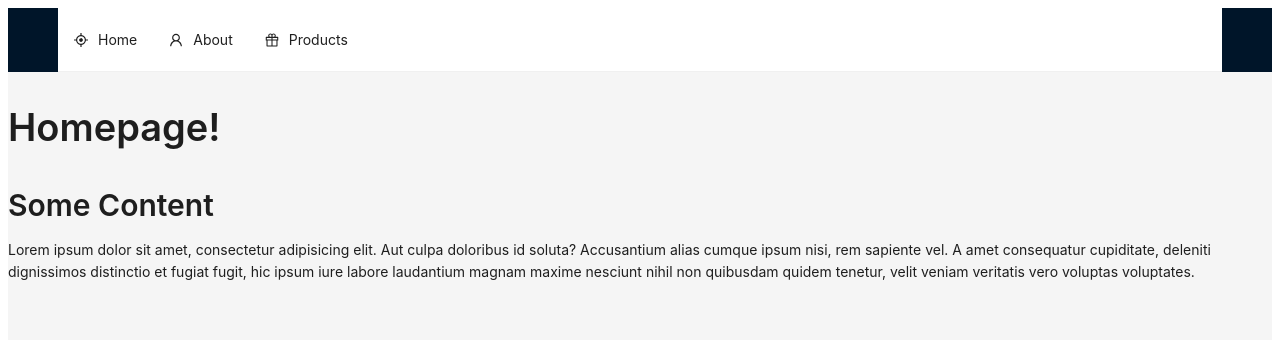
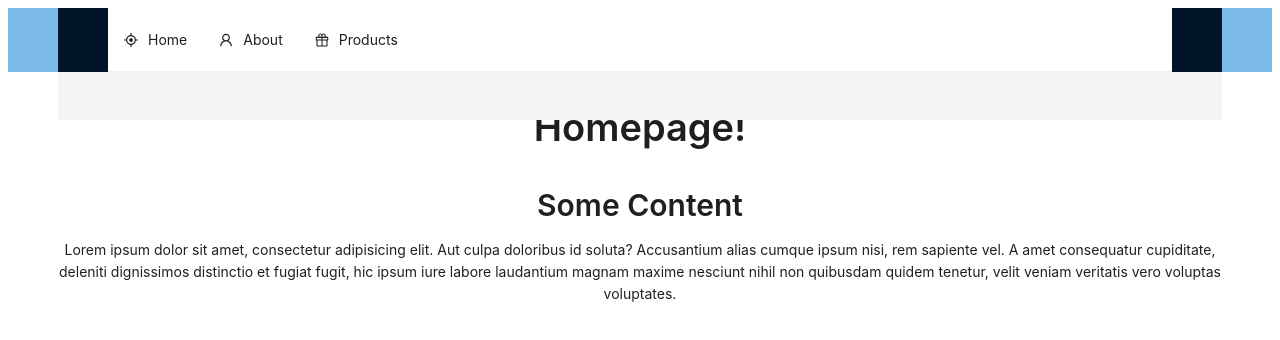
Before and after one commit to lsapundzic/b2b-store-frontend, a Next.js app: page / in a window 1280 px wide. Shown: the top 340 px of the page. Built offline with nearby package versions, Linux system fonts and the light colour scheme.

Commit message:
<Layout> padding of 50 px remains unsolved

```diff
--- a/app/layout.js
+++ b/app/layout.js
@@ -5,9 +5,7 @@ import {Inter} from "next/font/google";
 
 // Project components
 import {Layout, Space} from "antd";
-import Banner from "@/app/components/Banner";
 import Navbar from "@/app/components/Navbar";
-import CustomFooter from "@/app/components/Footer";
 
 const {Header, Footer, Content} = Layout;
 
@@ -21,12 +19,22 @@ export const metadata = {
 
 // TODO: Something in the header layout is giving Navbar a padding that looks terrible
 
+const headerStyle = {
+    textAlign: 'center',
+    color: '#fff',
+    height: 64,
+    paddingInline: 50,
+    lineHeight: '64px',
+    backgroundColor: '#7dbcea',
+};
+
 export default function RootLayout({children}) {
     return (
         <html lang="en">
         <body className={inter.className}>
+
         <Space>
-            <Layout>
+            <Layout style={headerStyle}>
                 <Header>
                     {/*<Banner content="Welcome to the big summer sale!"/>*/}
                     <Navbar/>
```
Also changed, not shown: app/globals.css (+4 -4 lines).
